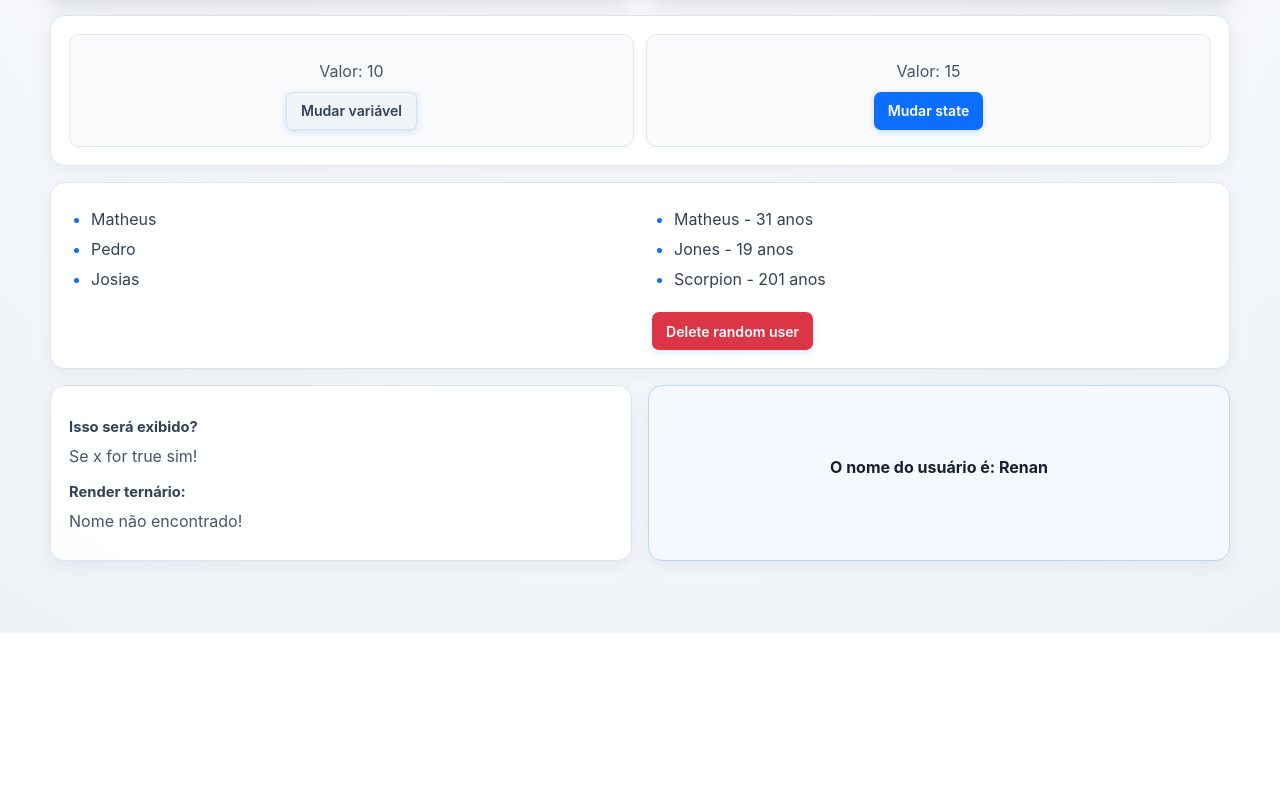
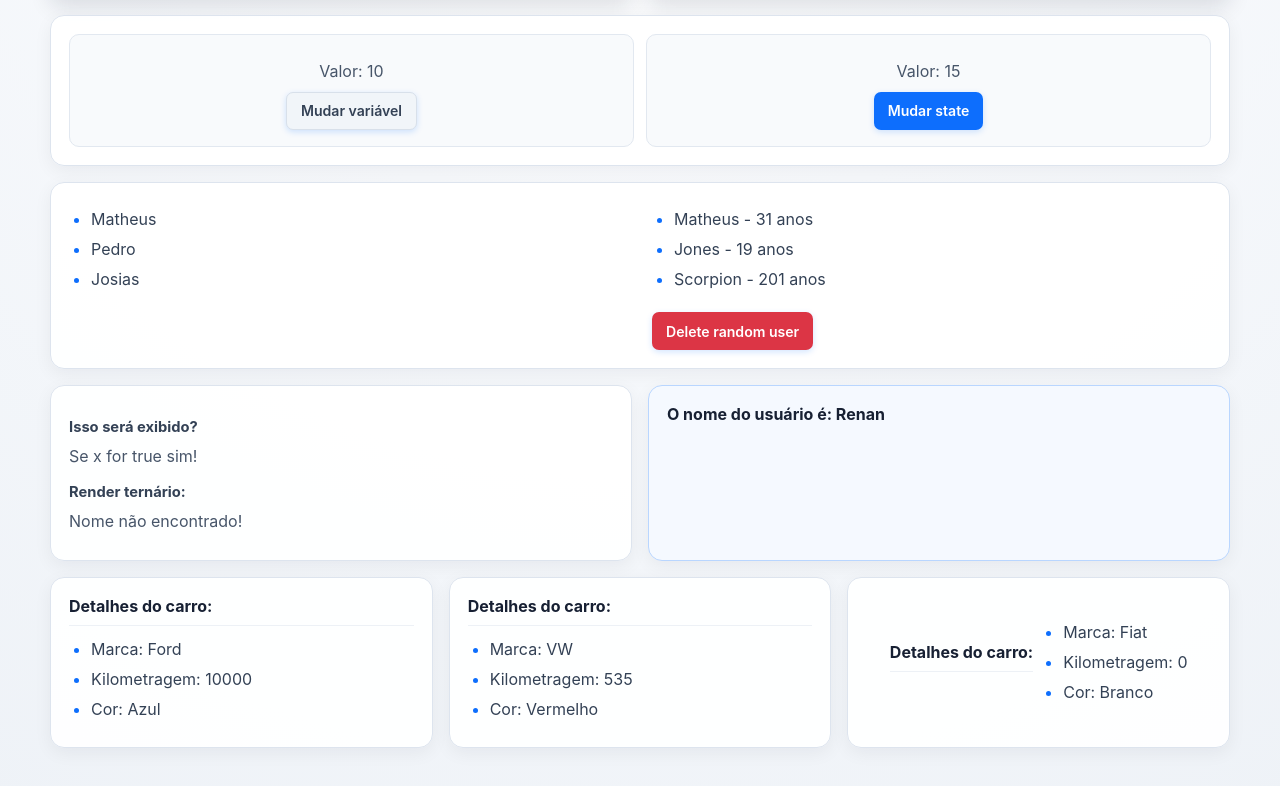
Before and after one commit to RenanNunesz10/Review-React, a React (Vite) app: page / in a window 1280 px wide. Shown: the part 332-1118 px from the top of the page. Before the commit the page ends 965 px from the top, so only its background shows below. Built offline with nearby package versions, Linux system fonts and the light colour scheme.

Commit message:
feat: create reusable car details component

```diff
--- a/src/App.jsx
+++ b/src/App.jsx
@@ -4,6 +4,7 @@
 import ListRender from './components/ListRender'
 import ConditionalRender from './components/ConditionalRender'
 import ShowUserName from './components/ShowUserName'
+import CarDetails from './components/CarDetails'
 
 function App() {
   return (
@@ -19,6 +20,12 @@
         <ListRender />
         <ConditionalRender />
         <ShowUserName name="Renan" />
+        {/* destructuring */}
+        <CarDetails brand="Ford" color="Azul" km={10000} />
+
+        {/* reaproveitamento */}
+        <CarDetails brand="VW" color="Vermelho" km={535} />
+        <CarDetails brand="Fiat" color="Branco" km={0} />
       </div>
     </>
   )
--- a/src/components/CarDetails.jsx
+++ b/src/components/CarDetails.jsx
@@ -0,0 +1,17 @@
+import React from "react";
+
+// As props são desestruturadas diretamente na assinatura da função.
+const CarDetails = ({ brand, km, color }) => {
+  return (
+    <div>
+      <h2>Detalhes do carro:</h2>
+      <ul>
+        <li>Marca: {brand}</li>
+        <li>Kilometragem: {km}</li>
+        <li>Cor: {color}</li>
+      </ul>
+    </div>
+  );
+};
+
+export default CarDetails;
```
